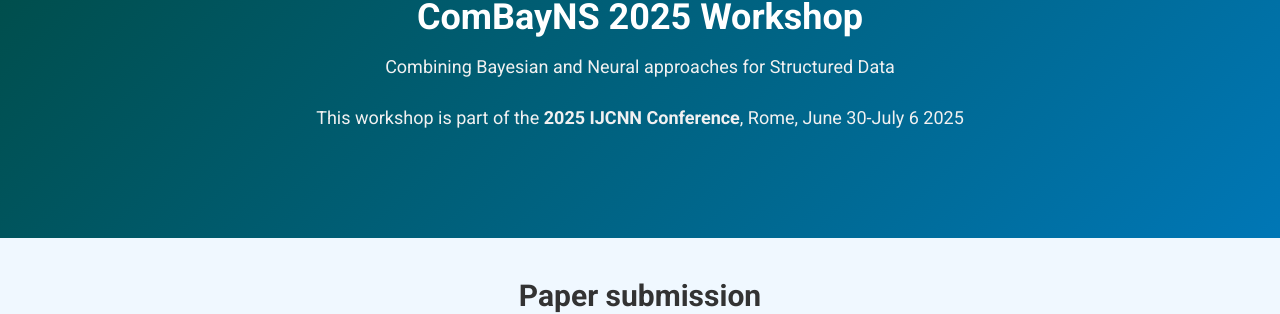
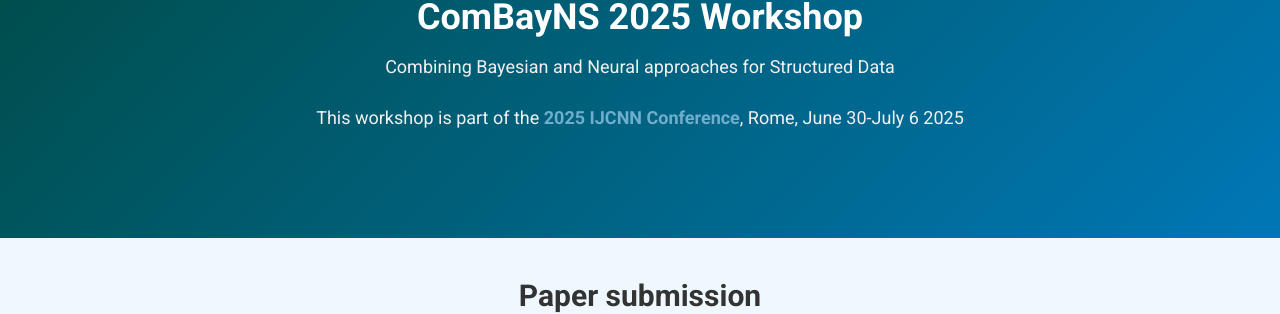
Before and after one commit to combayns2025/combayns2025.github.io, a Jekyll site: the page built from index.md, in a window 1280 px wide. Shown: the part 127-441 px from the top of the page. Built offline with Jekyll 4.4.1, drawn with Linux system fonts in a browser that asks for light colours.

Commit message:
working version

```diff
--- a/assets/css/style.css
+++ b/assets/css/style.css
@@ -357,10 +357,10 @@
 .custom-link {
   text-decoration: none; /* Removes the underline */
   font-weight: bold; /* Makes the text bold */
-  color: inherit; /* Ensures the color matches the surrounding text by default */
+  color: #71adcd; /* Ensures the color matches the surrounding text by default */
   transition: color 0.3s ease; /* Smooth transition for hover color change */
 }
 
 .custom-link:hover {
-  color: #0077b6; /* Specify the hover color (e.g., a shade of blue) */
+  color: #31a7e7; /* Specify the hover color (e.g., a shade of blue) */
 }
```
